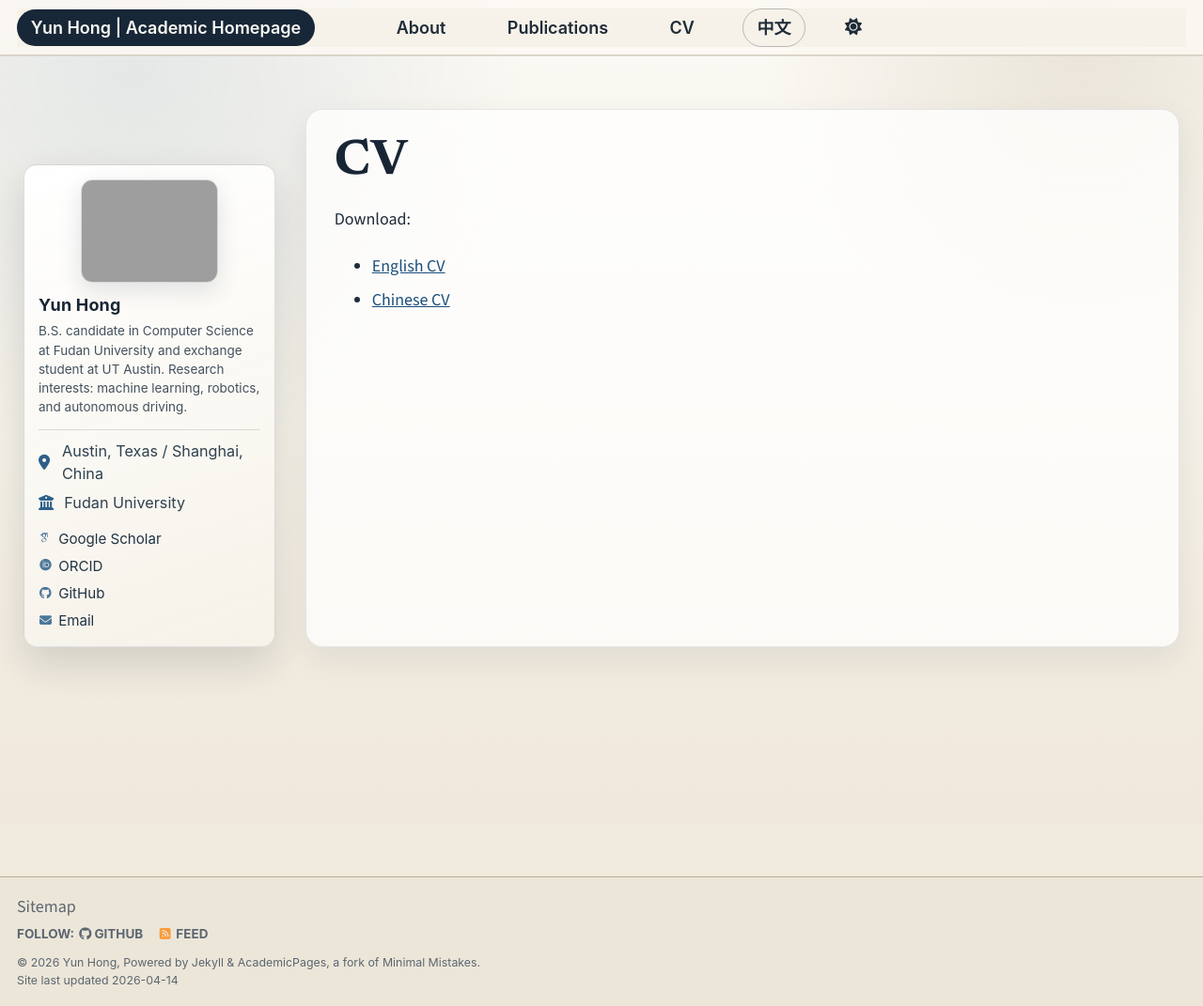
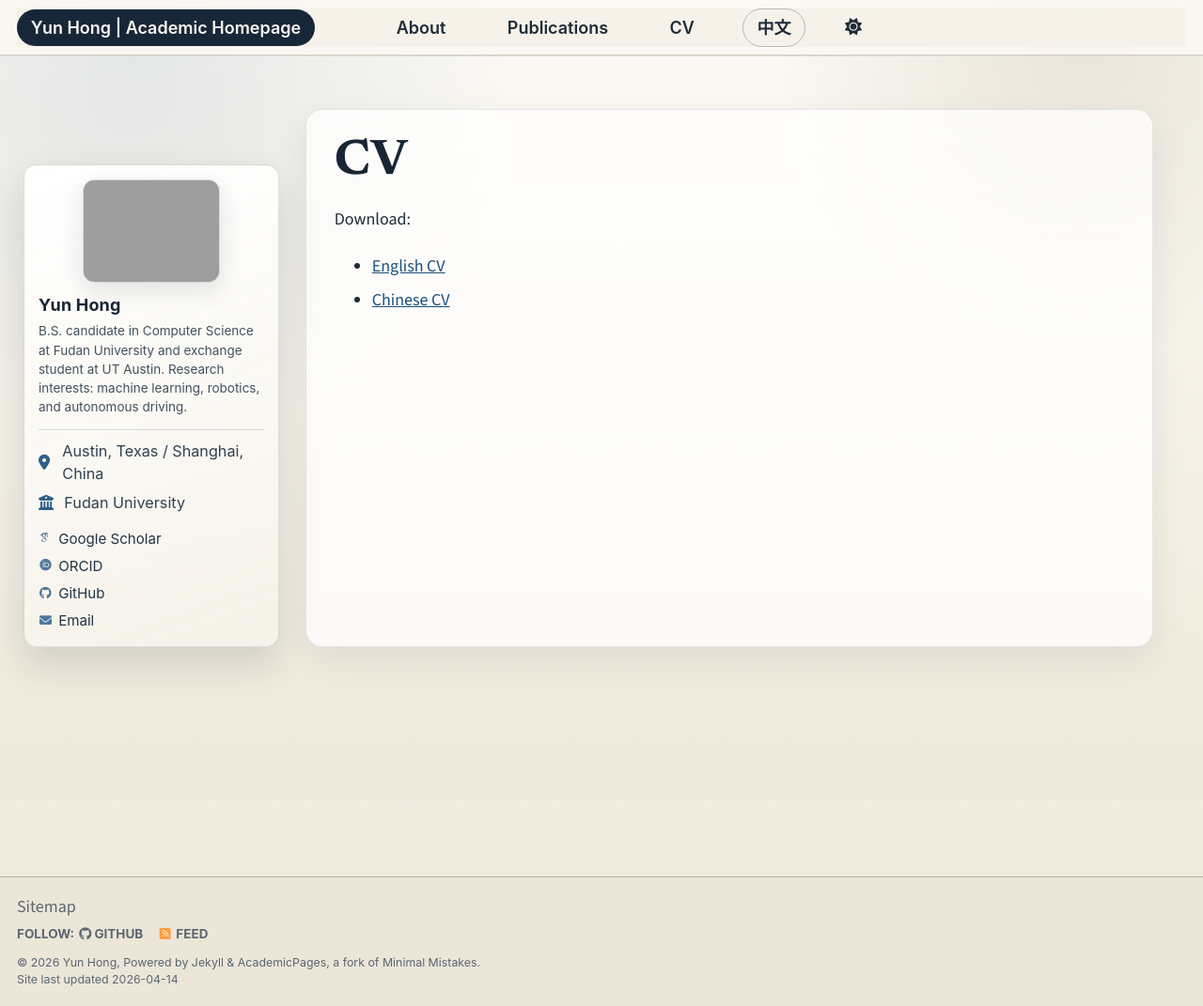
Before and after one commit to 16yunH/16yunH.github.io, a Jekyll site: the page built from _pages/cv.md, in a window 1280 px wide and 1071 px high. Shown: the whole window at 94% size. Built offline with Jekyll 4.4.1, drawn with Linux system fonts in a browser that asks for light colours; some web fonts are replaced; a script that is not in the unit is left out.

Commit message:
Fix sidebar root cause by removing sticky and unifying desktop flex layout

```diff
--- a/_includes/sidebar.html
+++ b/_includes/sidebar.html
@@ -1,7 +1,7 @@
 {% include base_path %}
 
 {% if page.author_profile or layout.author_profile or page.sidebar %}
-  <div class="sidebar sticky">
+  <div class="sidebar">
   {% if page.author_profile or layout.author_profile %}{% include author-profile.html %}{% endif %}
   {% if page.sidebar %}
     {% for s in page.sidebar %}
--- a/_sass/layout/_academic_redesign.scss
+++ b/_sass/layout/_academic_redesign.scss
@@ -350,51 +350,42 @@
   text-decoration: underline;
 }
 
-/* Desktop layout fix: explicit grid with a wider sidebar */
-@media (min-width: 1100px) {
+/* Desktop layout fix: stable two-column flex layout */
+@media (min-width: 925px) {
   #main {
-    display: grid;
-    grid-template-columns: minmax(226px, 272px) minmax(0, 1fr);
+    display: flex;
+    align-items: stretch;
     gap: 1.55rem;
-    align-items: stretch;
     max-width: 1340px;
     padding-left: 1.4rem;
     padding-right: 1.4rem;
   }
 
-  #main > .page,
-  #main > .archive {
-    grid-column: 1 / -1;
-  }
-
   #main > .sidebar {
-    grid-column: 1;
+    flex: 0 0 clamp(226px, 22vw, 272px);
+    max-width: 272px;
     align-self: stretch;
     display: flex;
+    margin: 0;
     margin-bottom: 0;
     float: none;
     width: auto;
-    max-width: none;
     padding-right: 0;
     position: relative;
     top: auto;
-    height: 100%;
+    height: auto;
     overflow: visible;
   }
 
   #main > .sidebar .profile-card {
     flex: 1 1 auto;
     min-height: 100%;
-    height: 100%;
+    height: auto;
   }
 
-  #main > .sidebar + .page,
-  #main > .sidebar + .archive {
-    grid-column: 2;
-  }
-
-  .page,
-  .archive {
+  #main > .page,
+  #main > .archive {
+    flex: 1 1 auto;
     float: none;
     width: auto;
     margin: 0;
@@ -402,7 +393,7 @@
   }
 }
 
-@media (max-width: 1099px) {
+@media (max-width: 924px) {
   #main {
     margin-top: 2.9rem;
   }
```
